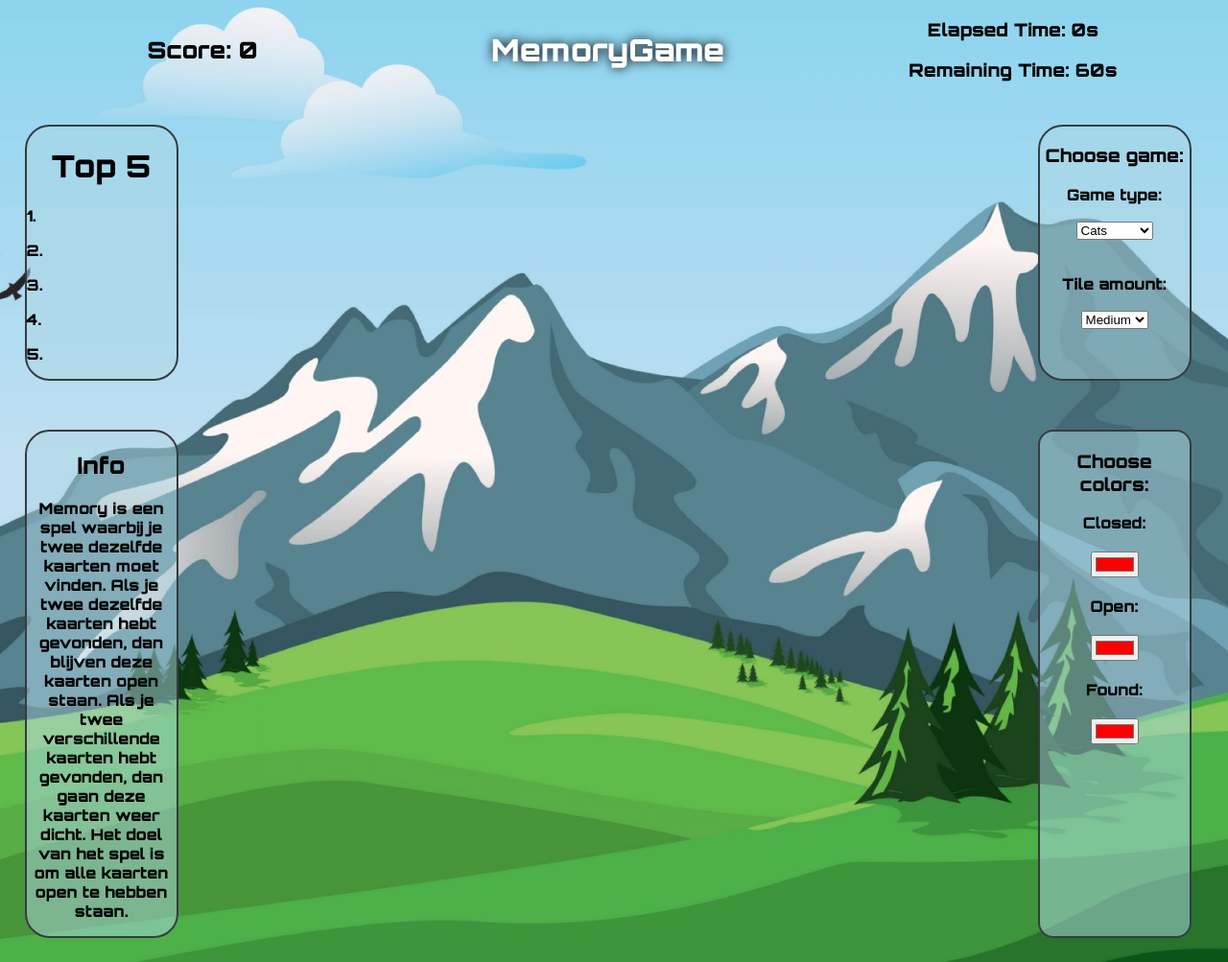
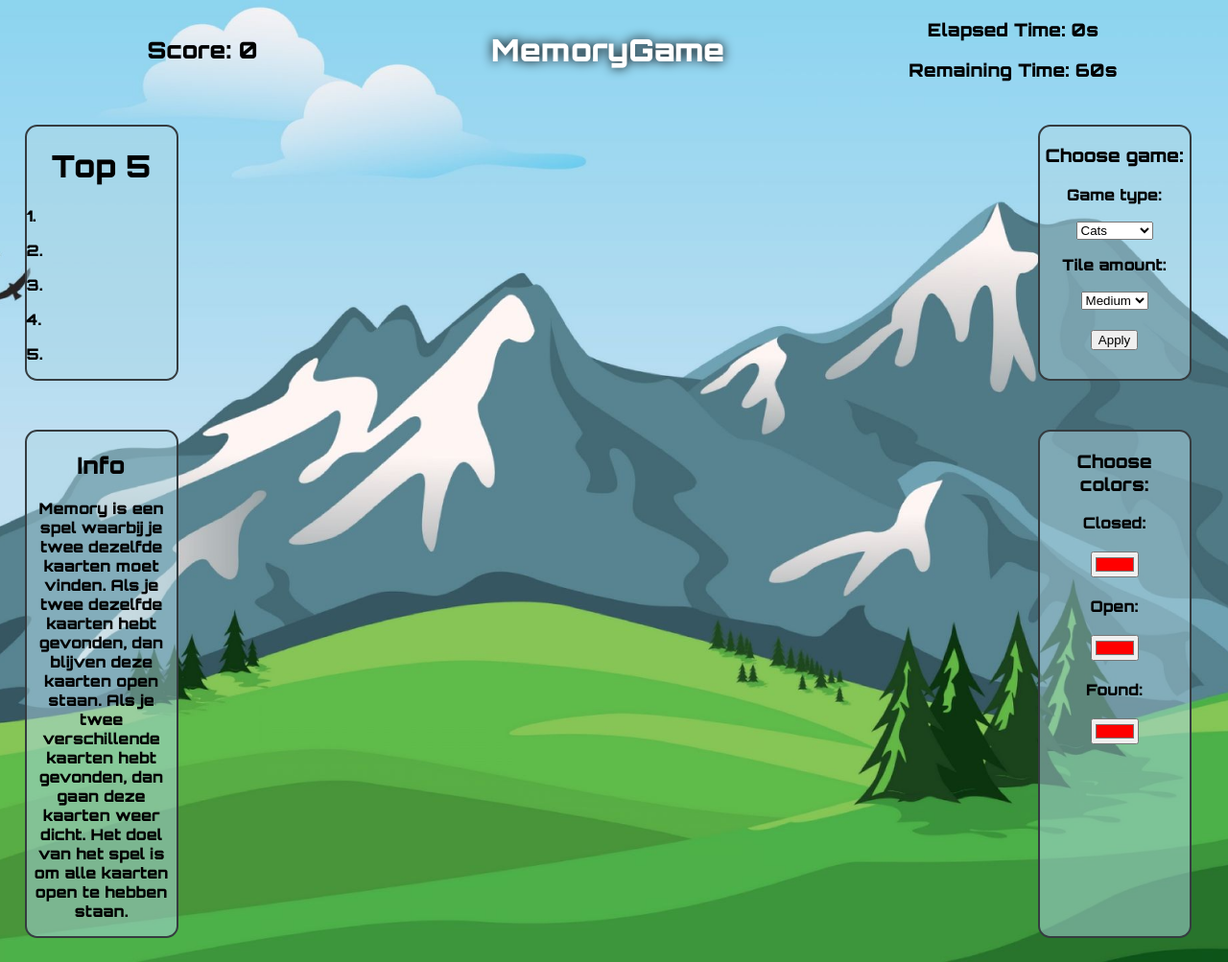
Before and after one commit to martprenger/web3, a PHP site: page / in a window 1280 px wide. Shown: the whole page at 96% size. Run offline with PHP 8.4, Linux system fonts and the light colour scheme.

Commit message:
Added reload button for game options and modified border radiuses

```diff
--- a/memory/index.html
+++ b/memory/index.html
@@ -45,12 +45,13 @@
         <div class="dropdown_karakter">
             <p>Game type:</p>
             <select id="gameType"></select>
-        </div><br>
+        </div>
 
         <div class="dropdown_afmetingboard">
             <p>Tile amount:</p>
             <select id="gameSize"></select>
-        </div>
+        </div><br>
+        <button onClick="window.location.reload();">Apply</button>
     </div>
 
     <div class="dropdown_kleuren_platen">
--- a/memory/style.css
+++ b/memory/style.css
@@ -233,19 +233,19 @@ body {
     }
 
     .game-type {
-        border-radius: 2vw;
+        border-radius: 1vw;
     }
 
     .dropdown_kleuren_platen {
-        border-radius: 2vh;
+        border-radius: 1vw;
     }
 
     .ranking {
-        border-radius: 2vw;
+        border-radius: 1vw;
     }
 
     .game_info {
-        border-radius: 2vw;
+        border-radius: 1vw;
     }
 
     .board-div {
```
